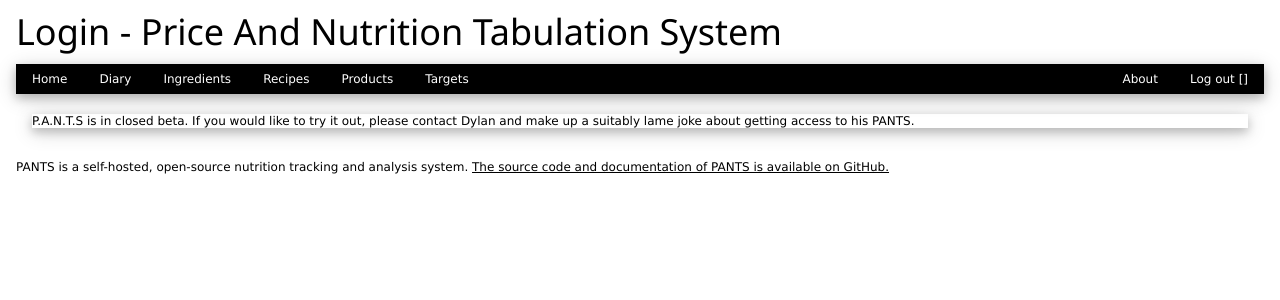
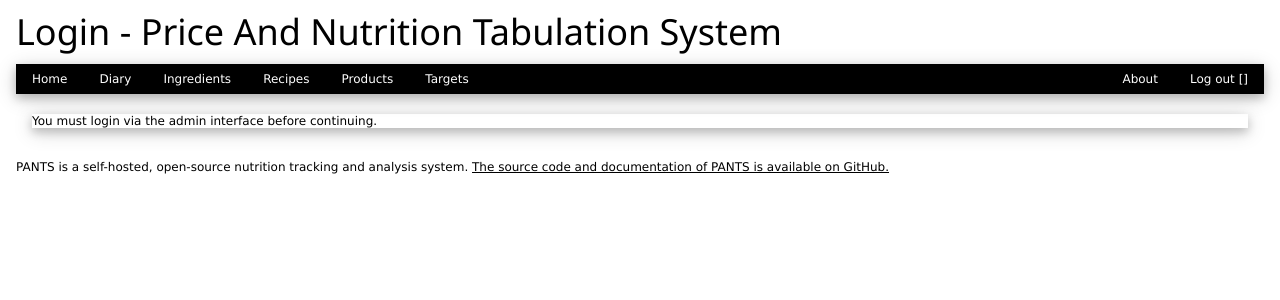
Before and after one commit to dylanleigh/PriceAndNutritionTrackingSystem, a Django app: page /wearpants/ in a window 1280 px wide. Shown: the top 300 px of the page. Run offline with Django 3.2, Linux system fonts and the light colour scheme.

Commit message:
replace closed beta text on login page

```diff
--- a/pants/website/templates/website/login.html
+++ b/pants/website/templates/website/login.html
@@ -10,6 +10,6 @@
 
 {% block content %}
 
-<p>P.A.N.T.S is in closed beta. If you would like to try it out, please contact Dylan and make up a suitably lame joke about getting access to his PANTS.</p>
+<p>You must login via the admin interface before continuing.</p>
 
 {% endblock %}
```
